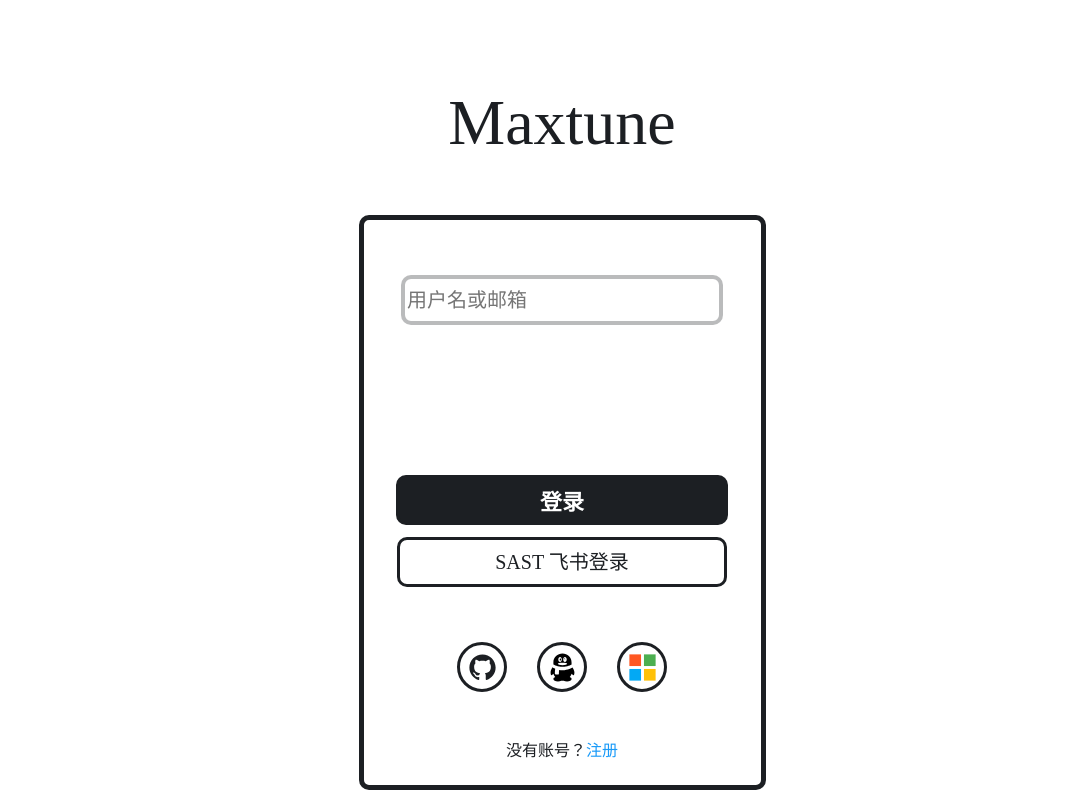
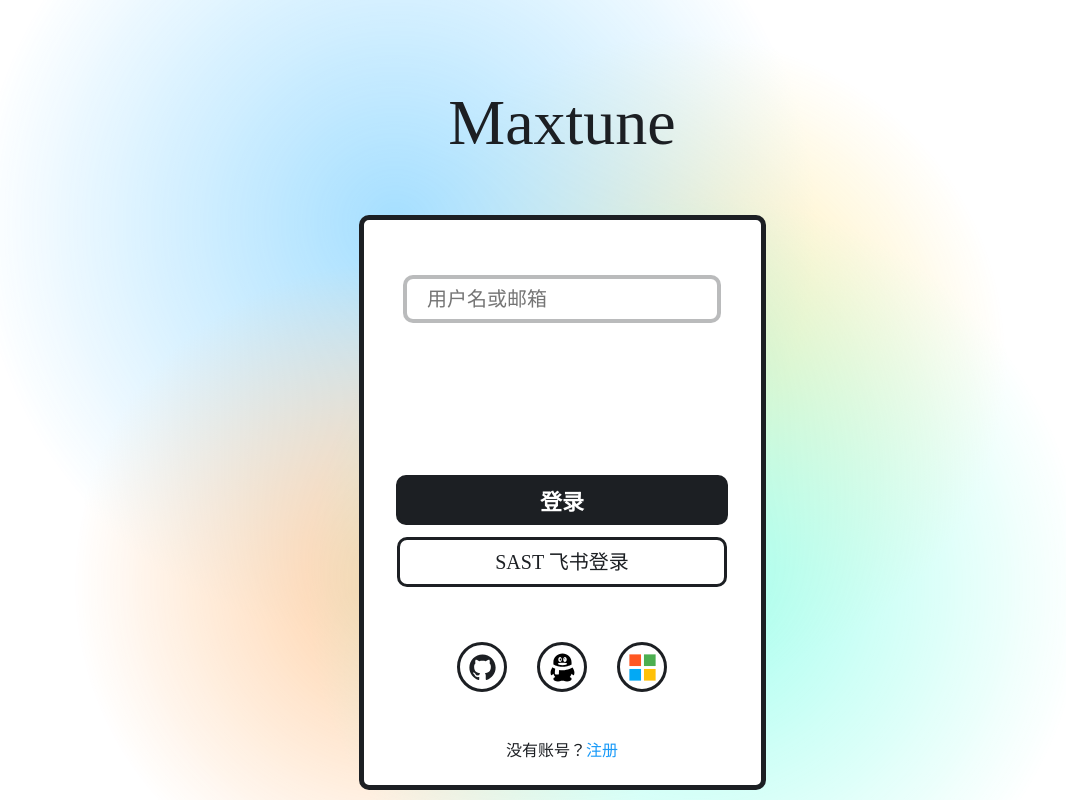
Before and after one commit to NJUPT-SAST/sast-link, a Next.js app: page /login in a window 1280 px wide. Shown: the whole page, without its empty margins (78-1144 px from the left). Built offline with nearby package versions, Linux system fonts and the light colour scheme.

Commit message:
PC 端背景

```diff
--- a/components/Layout/BackLayout/index.module.scss
+++ b/components/Layout/BackLayout/index.module.scss
@@ -1,8 +1,51 @@
-.layout {
-  display: flex;
-  flex-direction: column;
-  align-content: center;
-  align-items: center;
-  justify-content: center;
-  margin:  0 auto;
+.bgLayout {
+  position: absolute;
+  overflow: hidden;
+  min-height: 725px;
+  height: 100vh;
+  width: 100%;
+
+  z-index: -10;
+  opacity: 0.4;
 }
+
+.yellow {
+  position: relative;
+
+  left: calc(50% + 123px);
+  transform: translateX(-50%) translateY(-50%);
+  top: calc(50% - 59px);
+  width: 681px;
+  height: 681px;
+  background: radial-gradient(47.47% 47.47% at 49.91% 52.53%, #ffce20 0%, rgba(217, 217, 217, 0) 100%);
+}
+.green {
+  position: absolute;
+
+  left: calc(50% + 136px);
+  top: calc(50% + 166px);
+  transform: translateX(-50%) translateY(-50%);
+  width: 823px;
+  height: 823px;
+  background: radial-gradient(47.47% 47.47% at 49.91% 52.53%, #20ffd7 0%, rgba(217, 217, 217, 0) 100%);
+}
+.orange {
+  position: absolute;
+
+  left: calc(50% - 166px);
+  top: calc(50% + 167px);
+  transform: translateX(-50%) translateY(-50%);
+  width: 681px;
+  height: 681px;
+  background: radial-gradient(47.47% 47.47% at 49.91% 52.53%, #ff8b20 0%, rgba(217, 217, 217, 0) 100%);
+}
+.blue {
+  position: absolute;
+
+  left: calc(50% - 166px);
+  top: calc(50% - 200px);
+  transform: translateX(-50%) translateY(-50%);
+  width: 885px;
+  height: 885px;
+  background: radial-gradient(47.47% 47.47% at 49.91% 52.53%, #20afff 0%, rgba(217, 217, 217, 0) 100%);
+}
--- a/components/Layout/BackLayout/index.tsx
+++ b/components/Layout/BackLayout/index.tsx
@@ -4,8 +4,16 @@
 const BackLayout = (props: any) => {
   return (
     <>
-      <div className={`${styles.layout} ${classNames(...props.className)}`}>{props.children}</div>
+      <div className={styles.bgLayout}>
+        <div className={styles.yellow}></div>
+
+        <div className={styles.blue}></div>
+
+        <div className={styles.orange}></div>
+
+        <div className={styles.green}></div>
+      </div>
     </>
   );
 };
-export default BackLayout
+export default BackLayout;
--- a/components/Layout/index.module.scss
+++ b/components/Layout/index.module.scss
@@ -26,6 +26,7 @@
 
   border: 5px solid var(--color-primary);
   border-radius: 10px;
+  background: #FFFFFF;
 
   @media screen and (max-width: 498px) {
     min-height: 510px;
--- a/components/input/index.module.scss
+++ b/components/input/index.module.scss
@@ -1,9 +1,10 @@
 .input {
   display: inline-block;
 
-  width: 310px; // 310 + 4 * 2 + 2 * 2 = 322 px
+  width: 270px; // 310 + 4 * 2 + 2 * 2 = 322 px
   height: 40px; // 40 + 4 * 2 + 1 * 2 = 50 px
-  // margin: 0 auto;
+
+  padding: 0 20px 0;
   border: 4px solid var(--color-inputBorder);
   border-radius: 10px;
 
--- a/pages/index.tsx
+++ b/pages/index.tsx
@@ -5,6 +5,8 @@
 import { Button } from "@/components/button";
 import { A } from "@/components/a";
 import { Layout } from "@/components/Layout";
+import BackLayout from "@/components/Layout/BackLayout";
+
 
 const Home = () => {
   const router = useRouter();
@@ -17,9 +19,12 @@
 
   return (
     <>
+      {/* <BackLayout /> */}
       <Layout title={"<sast link>"}>
         <div className={styles.accountList}>
           <div className={styles.scroll}>
+            <AccountItem />
+            <AccountItem />
             <AccountItem />
             <AccountItem />
             <AccountItem />
--- a/pages/login.tsx
+++ b/pages/login.tsx
@@ -9,6 +9,8 @@
 import Link from "next/link";
 import { Layout } from "@/components/Layout";
 import { useCallback, useState } from "react";
+import BackLayout from "@/components/Layout/BackLayout";
+
 
 export default function Login() {
   const [step, setStep] = useState<number>(1);
@@ -23,6 +25,7 @@
 
   return (
     <>
+      <BackLayout/>
       <Layout title="Maxtune">
         {step === 1 && <Step1 handleStep={nextStep} />}
         {step === 2 && <Step2 handleStep={backStep} />}
--- a/pages/regist.tsx
+++ b/pages/regist.tsx
@@ -5,6 +5,7 @@
 import { Button, NextButton } from "@/components/button";
 import { useCallback, useState } from "react";
 import { A } from "@/components/a";
+import BackLayout from "@/components/Layout/BackLayout";
 
 const Regist = () => {
   const [step, setStep] = useState<number>(1);
@@ -14,6 +15,7 @@
 
   return (
     <>
+      <BackLayout />
       <Layout title="<Register>">
         {step === 1 && <RegistStep1 handleStep={nextStep} />}
         {step === 2 && <RegistStep2 handleStep={nextStep} />}
--- a/styles/Regist.module.scss
+++ b/styles/Regist.module.scss
@@ -53,7 +53,7 @@
     width: 161px;
     color: var(--color-primary);
     font-size: 20px;
-    top: -40px;
+    top: -50px;
     left: 80px;
     user-select: none;
   }
```
